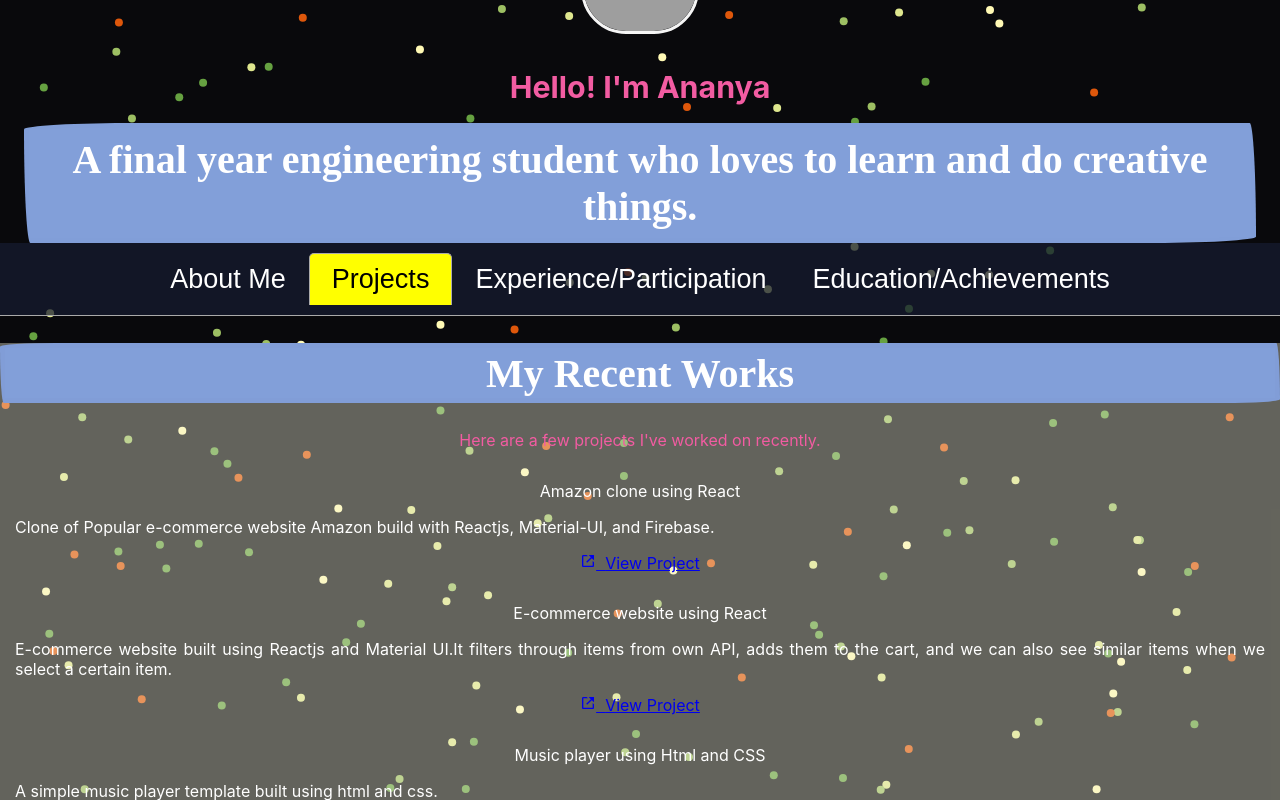
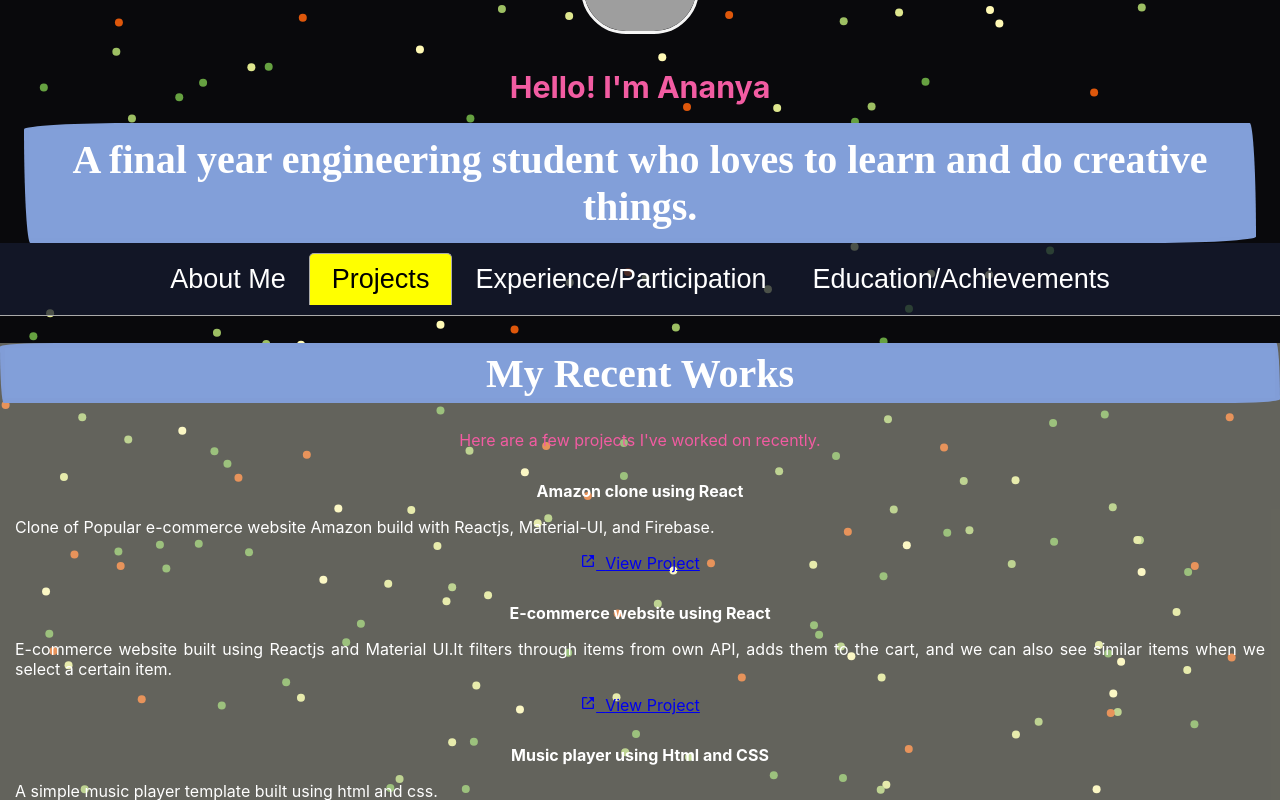
Before and after one commit to ananya8606/Portfolio-website-using-Reactjs, a React (Create React App) app: page / in a window 1280 px wide. Both pictures are taken after a click on the tab "Projects". Shown: the top 800 px of the page. Built offline with nearby package versions, Linux system fonts and the light colour scheme; grey boxes are pictures that could not be loaded.

Commit message:
Create ProjectCards.js

```diff
--- a/src/components/ProjectCards.js
+++ b/src/components/ProjectCards.js
@@ -7,7 +7,7 @@ function ProjectCards(props) {
   return (
     <Card className="project-card-view">
       <Card.Body>
-        <Card.Title>{props.title}</Card.Title>
+        <Card.Title><strong>{props.title}</strong></Card.Title>
         <Card.Text style={{ textAlign: "justify" }}>
           {props.description}
         </Card.Text>
```
